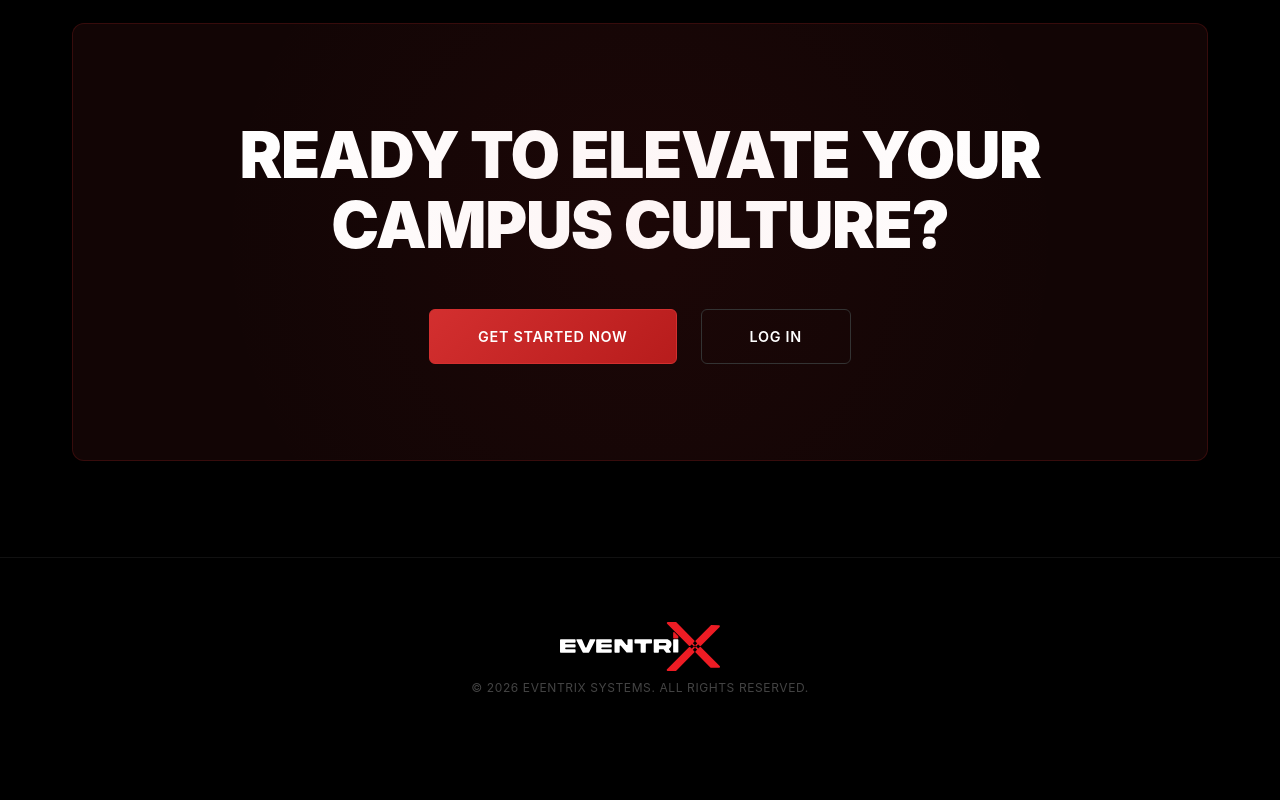
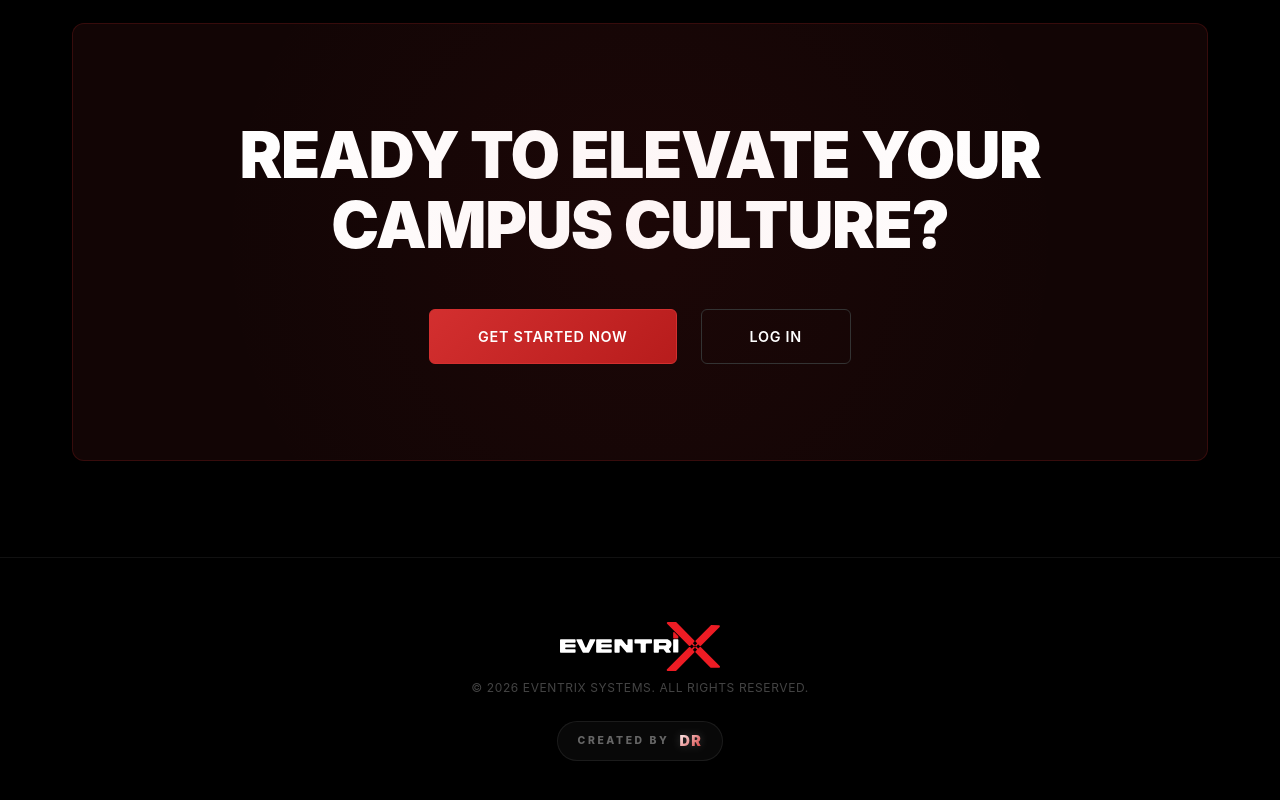
Before and after one commit to dhanush9605/Eventrix, a React (Vite) app: page / in a window 1280 px wide. Shown: the part 2046-2846 px from the top of the page. Before the commit the page ends 2807 px from the top, so only its background shows below. Built offline with nearby package versions, Linux system fonts and the light colour scheme; no server answers.

Commit message:
DR added in home page

```diff
--- a/src/components/Footer.jsx
+++ b/src/components/Footer.jsx
@@ -19,6 +19,11 @@ const Footer = () => {
                         <p style={{ color: '#444', fontSize: '0.75rem', textTransform: 'uppercase', letterSpacing: '0.05em', textAlign: 'center' }}>
                             © 2026 EVENTRIX SYSTEMS. ALL RIGHTS RESERVED.
                         </p>
+
+                        <a href="https://dhanush-rajesh.vercel.app/" target="_blank" rel="noopener noreferrer" className="developer-badge">
+                            <span className="label">Created by</span>
+                            <span className="name">DR</span>
+                        </a>
                     </div>
                 </div>
             </div>
--- a/src/index.css
+++ b/src/index.css
@@ -563,3 +563,56 @@ textarea:focus-visible {
     display: block !important;
   }
 }
+
+/* Developer Credit Badge - Modern Aesthetics */
+.developer-badge {
+  display: inline-flex;
+  align-items: center;
+  gap: 10px;
+  padding: 8px 20px;
+  background: rgba(255, 255, 255, 0.03);
+  backdrop-filter: blur(12px);
+  -webkit-backdrop-filter: blur(12px);
+  border: 1px solid rgba(255, 255, 255, 0.08);
+  border-radius: 100px;
+  text-decoration: none;
+  transition: var(--transition-bounce);
+  margin-top: 1.5rem;
+  box-shadow: 0 4px 15px rgba(0, 0, 0, 0.2);
+}
+
+.developer-badge:hover {
+  background: rgba(211, 47, 47, 0.1);
+  border-color: rgba(211, 47, 47, 0.4);
+  transform: translateY(-4px) scale(1.05);
+  box-shadow: 0 12px 25px rgba(211, 47, 47, 0.15), 0 0 15px rgba(211, 47, 47, 0.1);
+}
+
+.developer-badge .label {
+  font-size: 0.65rem;
+  font-weight: 800;
+  color: #666;
+  text-transform: uppercase;
+  letter-spacing: 0.25em;
+  transition: var(--transition-smooth);
+}
+
+.developer-badge:hover .label {
+  color: #888;
+  letter-spacing: 0.3em;
+}
+
+.developer-badge .name {
+  font-size: 0.9rem;
+  font-weight: 900;
+  background: linear-gradient(135deg, #fff 0%, var(--primary-red) 100%);
+  -webkit-background-clip: text;
+  background-clip: text;
+  -webkit-text-fill-color: transparent;
+  letter-spacing: 0.1em;
+  filter: drop-shadow(0 0 5px rgba(255, 255, 255, 0.2));
+}
+
+.developer-badge:hover .name {
+  filter: drop-shadow(0 0 8px rgba(211, 47, 47, 0.6));
+}
--- a/src/pages/Login.jsx
+++ b/src/pages/Login.jsx
@@ -326,8 +326,7 @@ const Login = () => {
             </div>
 
 
-            <p style={{ marginTop: '2rem', color: '#444', fontSize: '0.7rem' }}>
-
+            <p style={{ marginTop: '2rem', color: '#444', fontSize: '0.7rem', textAlign: 'center' }}>
                 © 2026 EVENTRIX COLLEGE SYSTEMS. PREMIUM VARIANT 1.0
             </p>
             {/* Google Completion Modal */}
```
